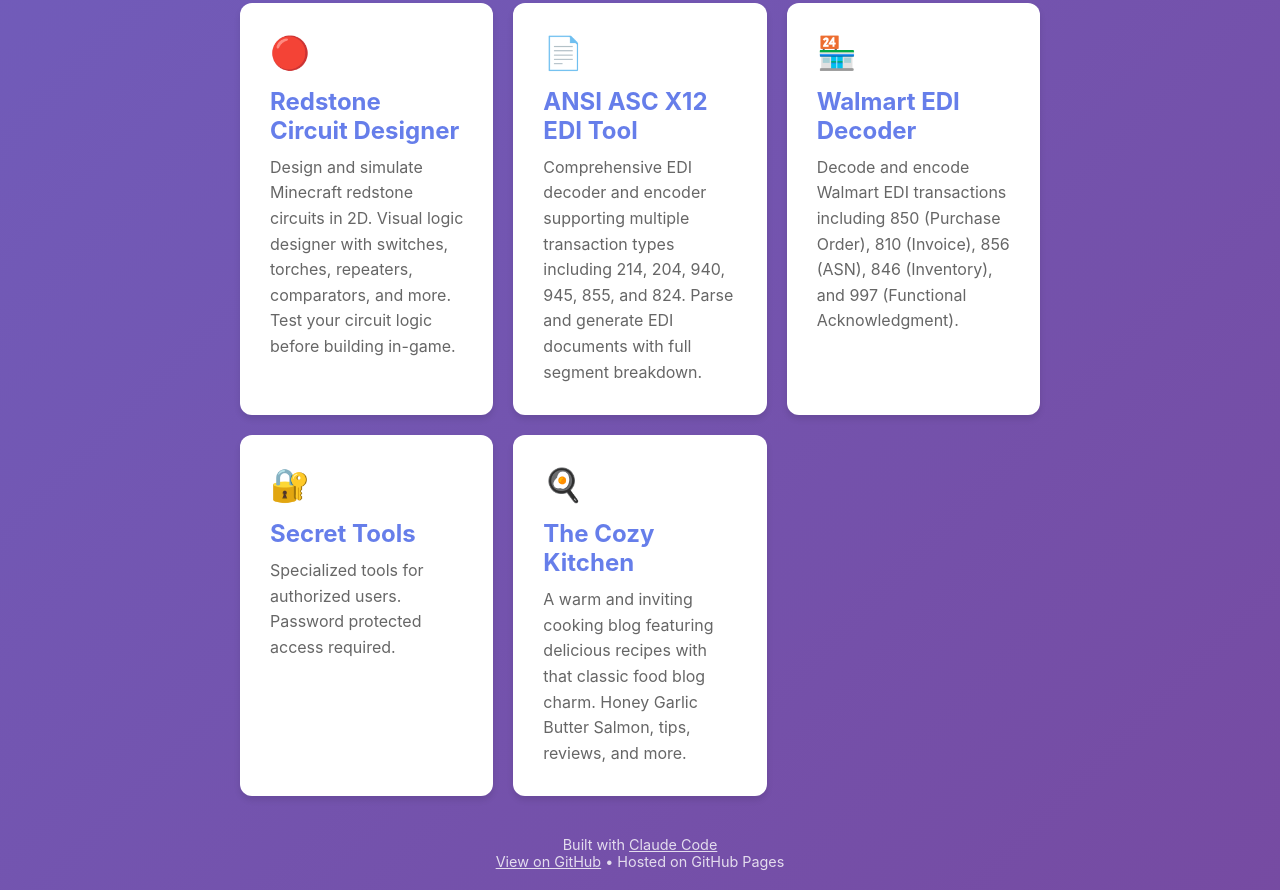
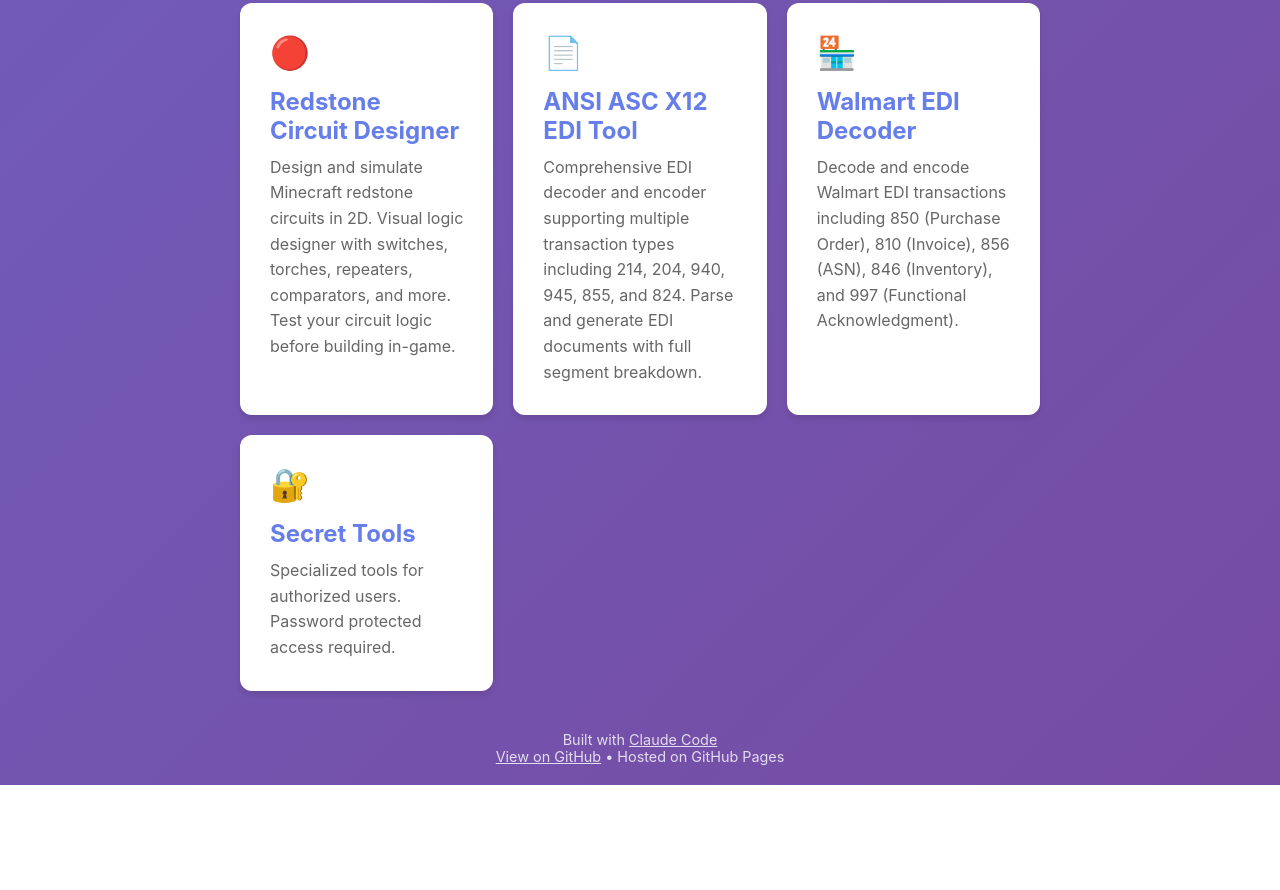
Before and after one commit to tylerstoltz/git_pages, a plain HTML site: page index.html in a window 1280 px wide. Shown: the part 4621-5511 px from the top of the page. After the commit the page ends 5406 px from the top, so only its background shows below. Drawn offline with Linux system fonts and the light colour scheme.

Commit message:
feat: move cooking blog behind secret tools

```diff
--- a/index.html
+++ b/index.html
@@ -334,11 +334,6 @@
                 <p>Specialized tools for authorized users. Password protected access required.</p>
             </a>
 
-            <a href="./cooking-blog/" class="tool-card">
-                <div class="tool-icon">🍳</div>
-                <h2>The Cozy Kitchen</h2>
-                <p>A warm and inviting cooking blog featuring delicious recipes with that classic food blog charm. Honey Garlic Butter Salmon, tips, reviews, and more.</p>
-            </a>
         </div>
 
         <div class="footer">
```
Also changed, not shown: secret-tools/index.html (+5 -0 lines).
